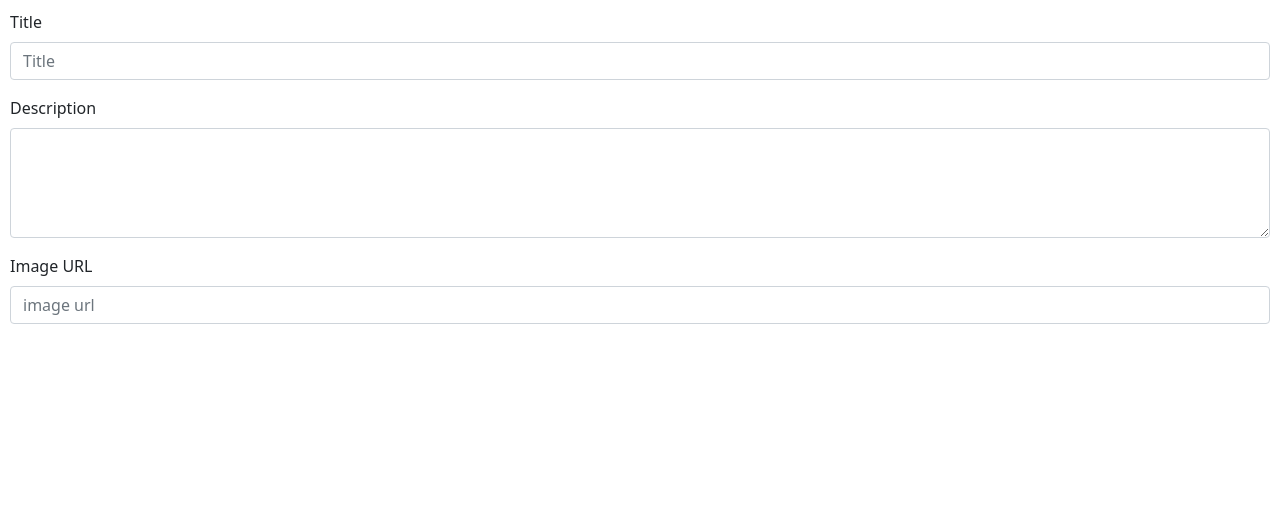
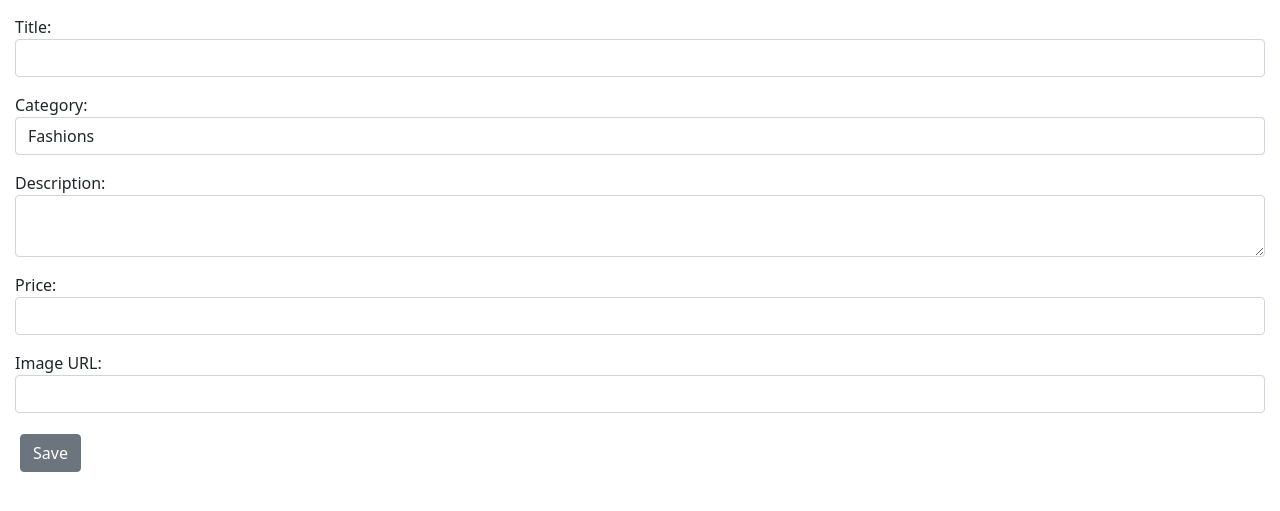
Before and after one commit to idoyudha/commerce, a Django app: template auctions/templates/auctions/new_listing.html in a window 1280 px wide. Shown: the part 56-567 px from the top of the page. Run offline with Django 3.2, Linux system fonts and the light colour scheme; the template is opened without the code that fills it: values that come from a table or form of the project are taken from there, others are empty; parts of the project's set-up code (start-up, migrations or seed data) failed here and were passed over.

Commit message:
Fixed form field and html

```diff
--- /dev/null
+++ b/auctions/forms.py
@@ -0,0 +1,22 @@
+from django import forms
+
+
+class ListingForm(forms.Form):
+    title = forms.CharField(max_length=16, widget = forms.TextInput)
+    cat = [('1', 'Fashions'), ('2', 'Toys'), ('3', 'Electronics'), ('4', 'Home')]
+    category = forms.ChoiceField(widget=forms.Select, choices=cat)
+    description = forms.CharField(max_length=100, widget = forms.Textarea)
+    price = forms.IntegerField(widget = forms.NumberInput)
+    imageURL = forms.URLField(label='Image URL', required=False, widget = forms.URLInput)
+
+    title.widget.attrs.update({'class': 'form-control'})
+    category.widget.attrs.update({'class': 'form-control'})
+    description.widget.attrs.update({'class': 'form-control', 'rows': '2'})
+    price.widget.attrs.update({'class': 'form-control'})
+    imageURL.widget.attrs.update({'class': 'form-control'})
+
+class BidForm(forms.Form):
+    comment = forms.CharField(max_length=64, widget = forms.NumberInput)
+
+class CommentForm(forms.Form):
+    comment = forms.CharField(max_length=64, required=False, widget = forms.Textarea)
--- a/auctions/templates/auctions/new_listing.html
+++ b/auctions/templates/auctions/new_listing.html
@@ -7,22 +7,44 @@
     {% if message %}
         <div>{{ message }}</div>
     {% endif %} -->
-
-    <form action="{% url 'new_listing' %}" method="post">
-        {% csrf_token %}
-        <div class="mb-3">
+    <div class="form-group">
+        <form action="{% url 'new_listing' %}" method="post">
+            {% csrf_token %}
+            {{ form.as_p }}
+            <button class="btn btn-secondary">Save</button>
+        </form>
+    </div>
+        <!-- <hr>
+        <div class="input group mb-3">
             <label for="title" class="form-label">Title</label>
             <input type="text" class="form-control" id="title" placeholder="Title">
         </div>
-        <div class="mb-3">
+        <div class="input group mb-3">
+            <label for="title" class="form-label">Category</label>
+            <select class="form-select" aria-label="Default select example">
+                <option selected>Select Category</option>
+                <option value="1">Fashions</option>
+                <option value="2">Toys</option>
+                <option value="3">Electronics</option>
+                <option value="3">Home</option>
+            </select>
+        </div>
+        <div class="input group mb-3">
             <label for="description" class="form-label">Description</label>
             <textarea class="form-control" id="description" rows="4"></textarea>
         </div>
-        <div class="mb-3">
+        <label for="price" class="form-label">Price</label>
+        <div class="input-group mb-3">
+            <span class="input-group-text">$</span>
+            <input type="number" class="form-control" id="price" aria-label="Amount (to the nearest dollar)">
+            <span class="input-group-text">.00</span>
+        </div>
+        <div class="input group mb-3">
             <label for="image" class="form-label">Image URL</label>
             <input type="url" class="form-control" id="image" placeholder="image url">
-        </div>
-    </form>
+        </div> -->
+
+
 
     <!-- Don't have an account? <a href="{% url 'register' %}">Register here.</a>
 </div> -->
```
Also changed, not shown: auctions/views.py (+8 -2 lines), db.sqlite3.
